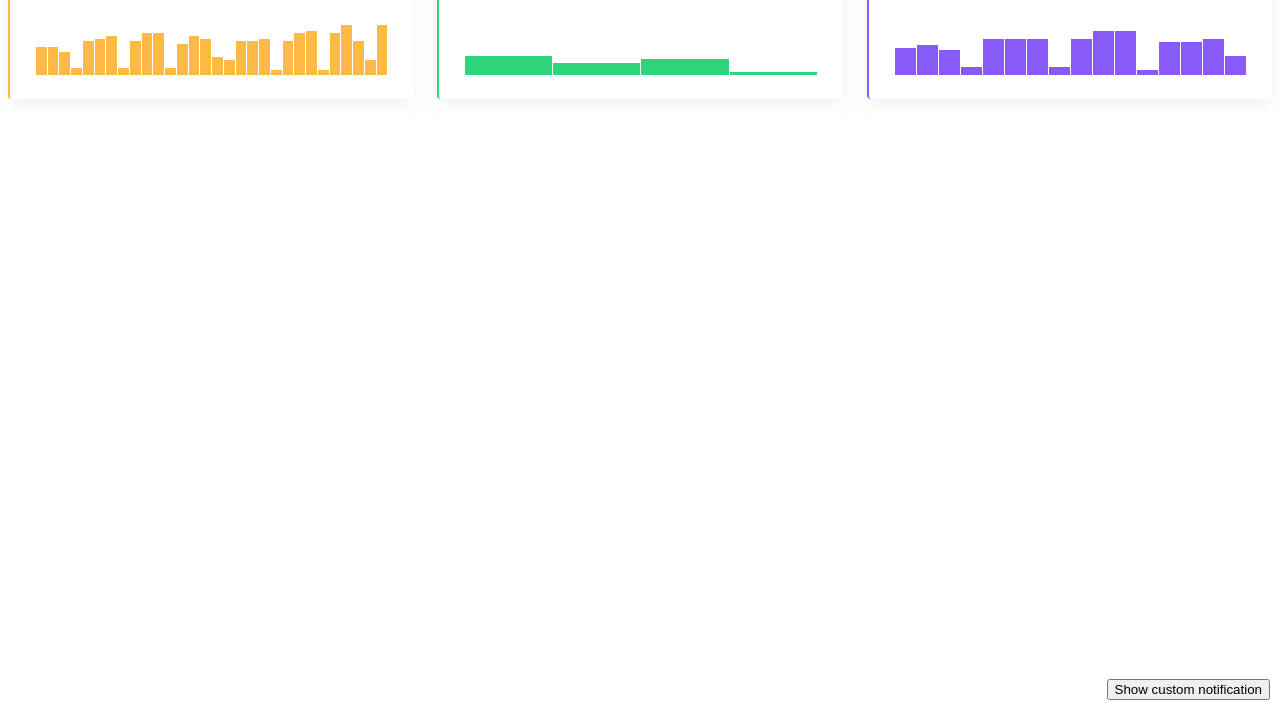
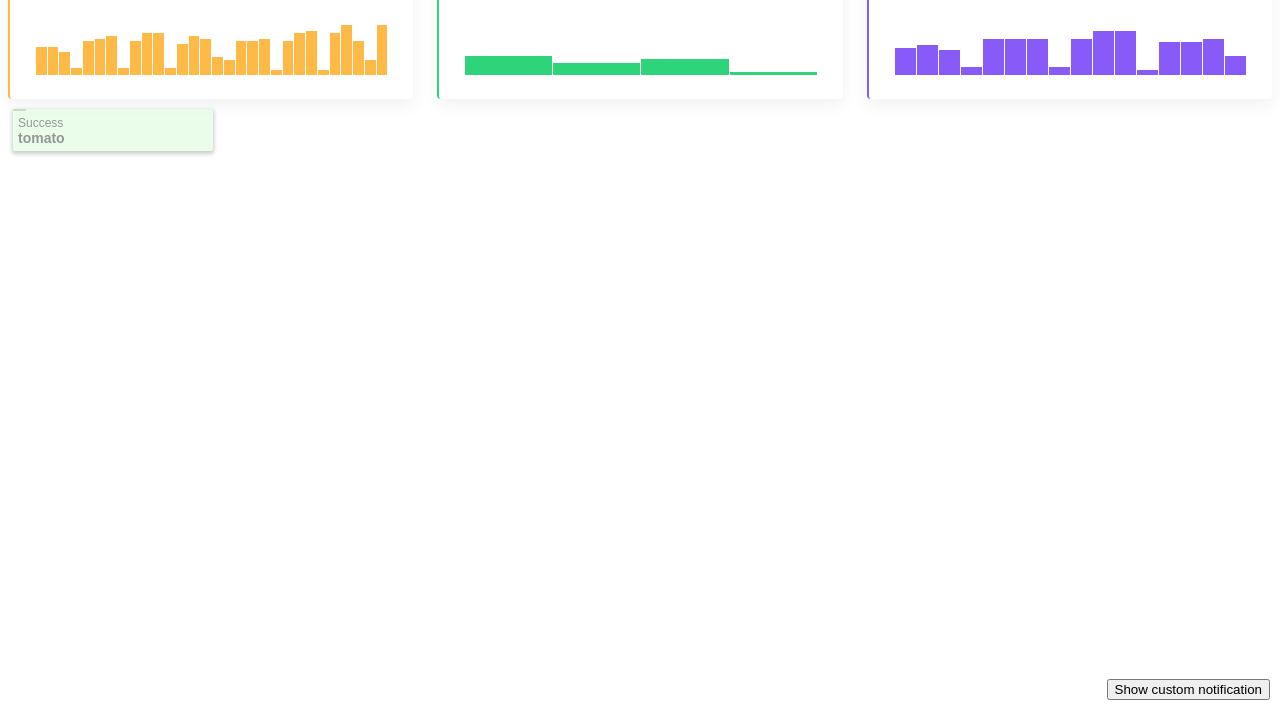
Before and after one commit to popelnicky/shop-admin, a plain HTML site: page index.html in a window 1280 px wide. Both pictures are taken after a click on the button "Show custom notification". Shown: the part 90-800 px from the top of the page. Drawn offline with Linux system fonts and the light colour scheme.

Commit message:
Notification component. Polished

```diff
--- a/index.html
+++ b/index.html
@@ -39,13 +39,23 @@
     </div>
 
     <div style="position: fixed; bottom: 0; right: 0; margin: 0 10px 10px 0;">
-        <button id="btn1">Show custom notification</button>
+        <button id="btn">Show custom notification</button>
     </div>
 
     <script>
       orders.innerHTML = new ColumnChart(ordersData).render();
       sales.innerHTML = new ColumnChart(salesData).render();
       customers.innerHTML = new ColumnChart(customersData).render();
+
+      btn.addEventListener("click", () => {
+          const i = getIndex(notifications.length);
+
+          document.body.append(new Notification(notifications[i]));
+      });
+
+      const getIndex = (end) => {
+          return parseInt(Math.random() * end, 10);
+      };
     </script>
   </body>
 </html>
--- a/src/js/components/Notification.js
+++ b/src/js/components/Notification.js
@@ -1,5 +1,8 @@
 class Notification {
-    constructor(data) {
+    constructor(data = {
+        status: "error",
+        message: "Something went wrong"
+    }) {
         this.$element = document.createElement("div");
         this.$element.innerHTML = `<div class="notification ${data.status}" style="--value:3s">
                                         <div class="timer"></div>
@@ -13,7 +16,7 @@ class Notification {
             if(this.$element) {
                 this.remove();
             }
-        }, 3e3);
+        }, 2900);
 
         return this.$element;
     }
--- a/src/js/data/common.js
+++ b/src/js/data/common.js
@@ -13,3 +13,25 @@ const customersData = {
     amount: "321",
     values: [27,30,25,8,36,36,36,8,36,44,44,5,33,33,36,19]
 };
+const notifications = [
+    {
+        status: "error",
+        message: "apple"
+    },
+    {
+        status: "success",
+        message: "banana"
+    },
+    {
+        status: "success",
+        message: "orange"
+    },
+    {
+        status: "success",
+        message: "tomato"
+    },
+    {
+        status: "error",
+        message: "grape"
+    }
+];
```
